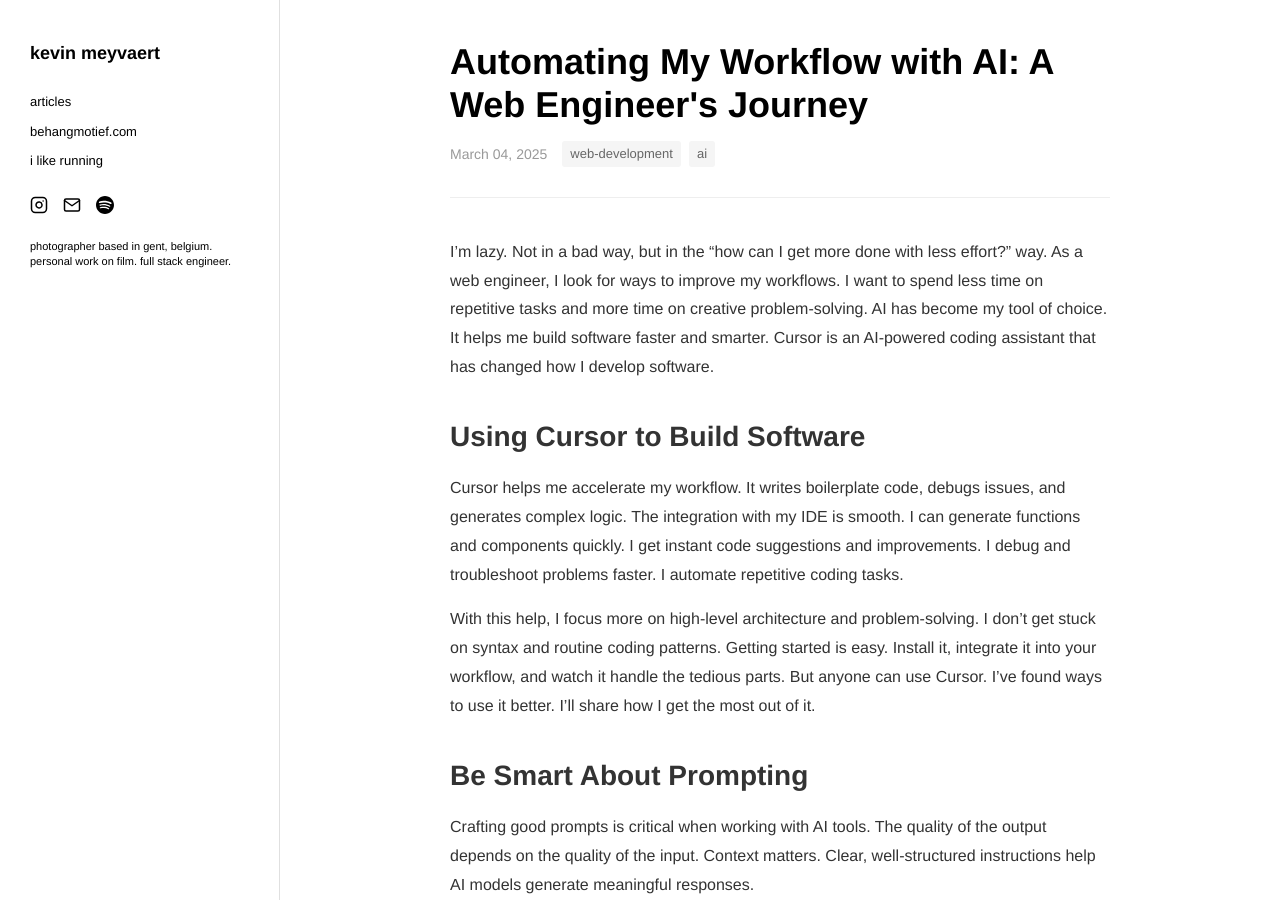
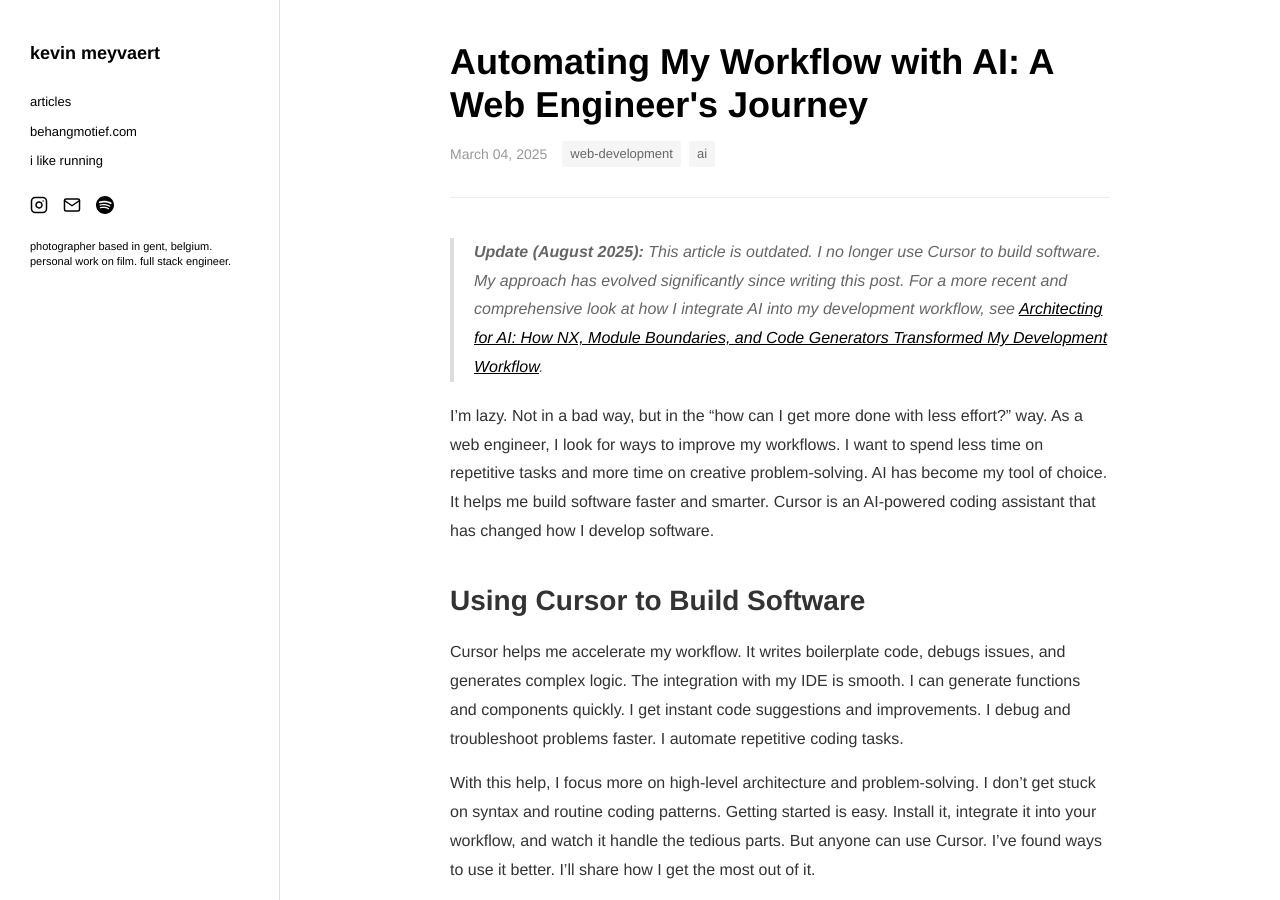
Before and after one commit to kevinmeyvaert/blog, a Jekyll site: the page built from _articles/2025-03-04-automating-workflow-with-ai.md, in a window 1280 px wide and 900 px high. Built offline with Jekyll 4.4.1, drawn with Linux system fonts in a browser that asks for light colours.

Commit message:
chore: update articles + favicon

```diff
--- a/_articles/2025-03-04-automating-workflow-with-ai.md
+++ b/_articles/2025-03-04-automating-workflow-with-ai.md
@@ -6,6 +6,8 @@
 tags: [cursor, ai, automation, mcp, azure-devops]
 excerpt: "This article explores how I use AI-powered tools like Cursor and Model Context Protocol (MCP) to automate my web development workflow, enhance efficiency, and stay ahead in the rapidly evolving AI-driven coding landscape."
 ---
+
+> **Update (August 2025):** This article is outdated. I no longer use Cursor to build software. My approach has evolved significantly since writing this post. For a more recent and comprehensive look at how I integrate AI into my development workflow, see [Architecting for AI: How NX, Module Boundaries, and Code Generators Transformed My Development Workflow](/articles/2025-08-25-architecting-for-ai).
 
 I'm lazy. Not in a bad way, but in the "how can I get more done with less effort?" way. As a web engineer, I look for ways to improve my workflows. I want to spend less time on repetitive tasks and more time on creative problem-solving. AI has become my tool of choice. It helps me build software faster and smarter. Cursor is an AI-powered coding assistant that has changed how I develop software.
 
--- a/_layouts/default.html
+++ b/_layouts/default.html
@@ -19,9 +19,11 @@
 
   <!-- Favicon -->
   <link rel="icon" type="image/x-icon" href="{{ '/assets/favicon.ico' | relative_url }}">
-  <link rel="icon" type="image/png" sizes="192x192" href="{{ '/assets/favicon-192x192.png' | relative_url }}">
-  <link rel="icon" type="image/png" sizes="512x512" href="{{ '/assets/favicon-512x512.png' | relative_url }}">
-  <link rel="apple-touch-icon" href="{{ '/assets/favicon-192x192.png' | relative_url }}">
+  <link rel="icon" type="image/png" sizes="16x16" href="{{ '/assets/favicon-16x16.png' | relative_url }}">
+  <link rel="icon" type="image/png" sizes="32x32" href="{{ '/assets/favicon-32x32.png' | relative_url }}">
+  <link rel="icon" type="image/png" sizes="192x192" href="{{ '/assets/android-chrome-192x192.png' | relative_url }}">
+  <link rel="icon" type="image/png" sizes="512x512" href="{{ '/assets/android-chrome-512x512.png' | relative_url }}">
+  <link rel="apple-touch-icon" sizes="180x180" href="{{ '/assets/apple-touch-icon.png' | relative_url }}">
 </head>
 <body>
   {% include header.html %}
```
Also changed, not shown: _articles/2025-11-02-migrating-with-ai-iterative-development.md (+3 -0 lines), assets/android-chrome-192x192.png (added), assets/android-chrome-512x512.png (added), assets/apple-touch-icon.png (added), assets/favicon-16x16.png (added), assets/favicon-192x192.png (deleted), assets/favicon-32x32.png (added), assets/favicon-512x512.png (deleted), assets/favicon.ico, assets/favicon.png, assets/images/articles/my-tumblr.webp (added).
